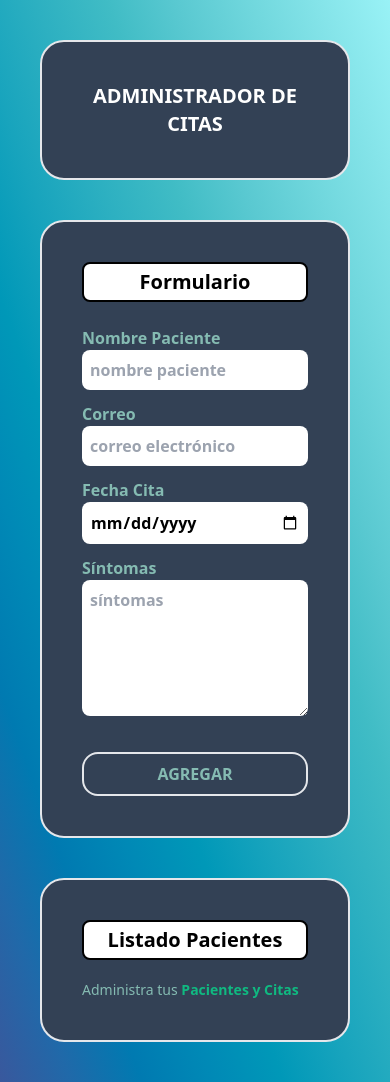
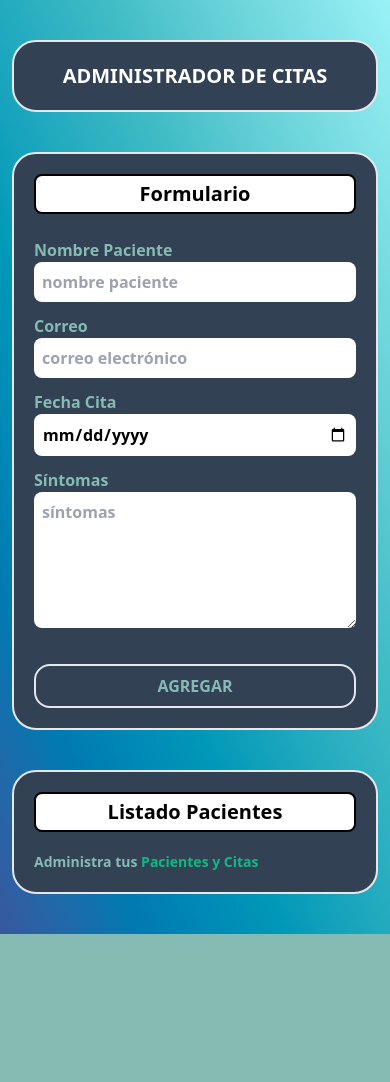
Before and after one commit to FUCHENG20/PROYECTO_TOPICOS, a React (Vite) app in the folder citas/: page / in a window 390 px wide. After the commit the page ends 934 px from the top, so only its background shows below. Built offline with nearby package versions, Linux system fonts and the light colour scheme.

Commit message:
Responsivo

```diff
--- a/citas/src/components/Cabecera.jsx
+++ b/citas/src/components/Cabecera.jsx
@@ -3,7 +3,7 @@ import React from 'react'
 export const Cabecera = () => {
     return (
         <div>
-            <h1 className=' sm:text-3xl text-white text-xl font-bold bg-slate-700 border-2 text-center p-10 m-10 rounded-3xl'>ADMINISTRADOR DE CITAS</h1>
+            <h1 className=' sm:text-3xl sm:mx-10 mx-3 sm:p-10 p-5 text-white text-xl font-bold bg-slate-700 border-2 text-center m-10 rounded-3xl'>ADMINISTRADOR DE CITAS</h1>
         </div>
     )
 }
--- a/citas/src/components/Formulario.jsx
+++ b/citas/src/components/Formulario.jsx
@@ -73,10 +73,10 @@ export const Formulario = ({ setPacientes, pacientes, paciente, setPaciente }) =
 
 
     return (
-        <div className='bg-slate-700 border-2 rounded-3xl mx-10 md:mr-3 p-10 mb-auto md:w-1/2 lg:w-2/5 '>
+        <div className='bg-slate-700 border-2 rounded-3xl mb-auto md:w-1/2 lg:w-2/5 sm:mx-10 mx-3 md:mr-3 sm:p-10 p-5 font-bold'>
             {error && <p className='bg-red-700 text-white font-bold p-2 rounded-lg mb-4 text-center'>DEBES DE LLENAR LOS CAMPOS</p>}
             <div>
-                <h2 className='bg-white border-2 border-black text-xl p-1 mb-6 text-center rounded-lg text-black sm:text-3xl sm: font-bold'>Formulario</h2>
+                <h2 className='bg-white border-2 border-black text-xl p-1 mb-6 text-center rounded-lg text-black sm:text-3xl sm:font-bold'>Formulario</h2>
             </div>
             <form action="" onSubmit={validarFormulario}>
                 <div className='mb-3 font-bold'>
--- a/citas/src/components/Listado.jsx
+++ b/citas/src/components/Listado.jsx
@@ -3,7 +3,7 @@ import { Paciente } from './Paciente'
 
 export const Listado = ({ pacientes, setPaciente, eliminarPaciente }) => {
     return (
-        <div className='bg-slate-700 border-2 mt-10 md:mt-0 md:ml-3 mx-10 md:mx-10 p-10 rounded-3xl mb-10 overflow-y-scroll md:h-screen md:w-1/2 lg:w-3/5' >
+        <div className='bg-slate-700 border-2 mt-10 md:mt-0 md:ml-3 md:mx-10 rounded-3xl mb-10 overflow-y-scroll md:h-screen md:w-1/2 lg:w-3/5 sm:mx-10 mx-3 sm:p-10 p-5 font-bold' >
 
             <div>
                 <h2 className='bg-white text-xl border-2 border-black p-1 text-center rounded-lg text-black sm:text-3xl sm: font-bold'>Listado Pacientes</h2>
--- a/citas/src/components/Paciente.jsx
+++ b/citas/src/components/Paciente.jsx
@@ -11,7 +11,7 @@ export const Paciente = ({ paciente, setPaciente, eliminarPaciente }) => {
 
     return (
         <div>
-            <div className='mt-5 shadow-md bg-white rounded-lg p-10 uppercase mb-3'>
+            <div className='mt-5 shadow-md bg-white rounded-lg p-8 uppercase mb-3 sm:p-10'>
                 <p className='text-gray-700 font-bold text-xs sm:text-lg'>Nombre Paciente: <span className='font-normal normal-case'>{paciente.nombre}</span></p>
                 <p className='text-gray-700 font-bold text-xs sm:text-lg'>Email: <span className='font-normal normal-case'>{paciente.correo}</span></p>
                 <p className='text-gray-700 font-bold text-xs sm:text-lg'>Fecha: <span className='font-normal normal-case'>{paciente.fecha}</span></p>
```
Also changed, not shown: 5 other files (tests, documents, lock files or other folders).
